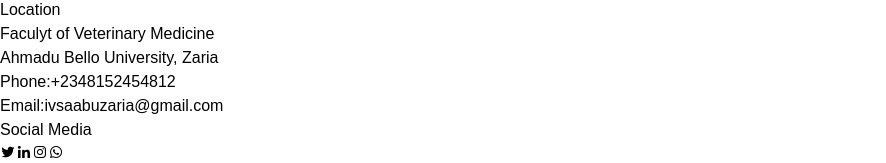
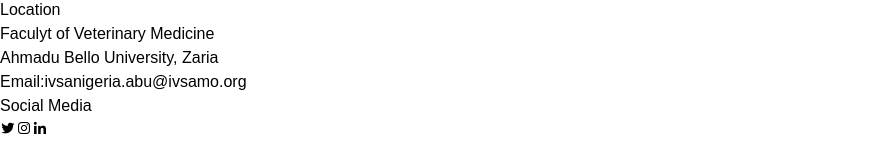
Before and after one commit to ibrahimadebanjo/ivsa-abu-zaria, a React (Vite) app: page /contact in a window 1280 px wide. Shown: the part 1500-1663 px from the top of the page, without its empty margins (0-886 px from the left). After the commit the page ends 1642 px from the top, so only its background shows below. Built offline with nearby package versions, Linux system fonts and the light colour scheme.

Commit message:
updated03 2024

```diff
--- a/src/Components/TeamCarousel.jsx
+++ b/src/Components/TeamCarousel.jsx
@@ -45,7 +45,7 @@
   },
   {
     name: "Bashir Kabiru",
-    role: "Assistant Exchange Officer",
+    role: "Assistant Secetary General",
     image: [kabiru],
   },
   {
@@ -79,7 +79,7 @@
   return (
     <section className="py-10 bg-gray-100">
       <h2 className="text-3xl font-bold text-center mb-8 text-blue-800 font-sans">
-        Meet Our Team
+        Meet Our Executives
       </h2>
 <h4 className="text-blue-700 text-xl font-bold pl-5 mb-3"> TEAM - 2024/2025 </h4>
       <div className="max-w-6xl mx-auto px-4">
--- a/src/Pages/Contact.jsx
+++ b/src/Pages/Contact.jsx
@@ -23,15 +23,12 @@
  <h4 className="font-sans text-slate-800">Location</h4>
 <p className="font-sans text-slate-500">Faculyt of Veterinary Medicine </p>
 <p className="font-sans text-slate-500"> Ahmadu Bello University, Zaria</p>
-<p className="mt-2 font-sans text-slate-500"><span>Phone:</span>+2348152454812</p>
-<p className="font-sans text-slate-500" ><span>Email:</span>ivsaabuzaria@gmail.com</p>
+<p className="font-sans text-slate-500" ><span>Email:</span>ivsanigeria.abu@ivsamo.org</p>
 <h4 className="font-sans text-slate-800 mt-1">Social Media</h4>
 <div className="flex">
-        <i onClick={()=>{window.open("https://x.com/AdebanjoIbrahi9", "_blank", "noopener,noreferrer")}} className='bx bxl-twitter text-4xl text-blue-400 cursor-pointer' ></i>
-        <i onClick={()=>{window.open("https://x.com/AdebanjoIbrahi9", "_blank", "noopener,noreferrer")}} className='bx bxl-linkedin text-4xl text-blue-400 cursor-pointer' ></i>
-        <i onClick={()=>{window.open("https://x.com/AdebanjoIbrahi9", "_blank", "noopener,noreferrer")}} className='bx bxl-instagram text-4xl text-blue-400 cursor-pointer' ></i>
-        <i onClick={()=>{window.open("https://x.com/AdebanjoIbrahi9", "_blank", "noopener,noreferrer")}} className='bx bxl-whatsapp text-4xl text-blue-400 cursor-pointer' ></i>
-          </div>
+           <i onClick={()=>{window.open("https://x.com/IvsaAbu?t=dqEMU1ClPZEEB9ZmekUdRg&s=09", "_blank", "noopener,noreferrer")}} className='bx bxl-twitter text-4xl text-blue-400 cursor-pointer' ></i>
+        <i onClick={()=>{window.open("https://www.instagram.com/ivsaabu_zaria/?igsh=Z2Q4dzBjMmJ0NGJ2&utm_source=qr#", "_blank", "noopener,noreferrer")}} className='bx bxl-instagram text-4xl text-blue-400 cursor-pointer' ></i>
+        <i onClick={()=>{window.open("https://www.linkedin.com/company/ivsa-abu-zaria/", "_blank", "noopener,noreferrer")}} className='bx bxl-linkedin text-4xl text-blue-400 cursor-pointer' ></i>  </div>
 </div>
     </div>
    </div>
```
